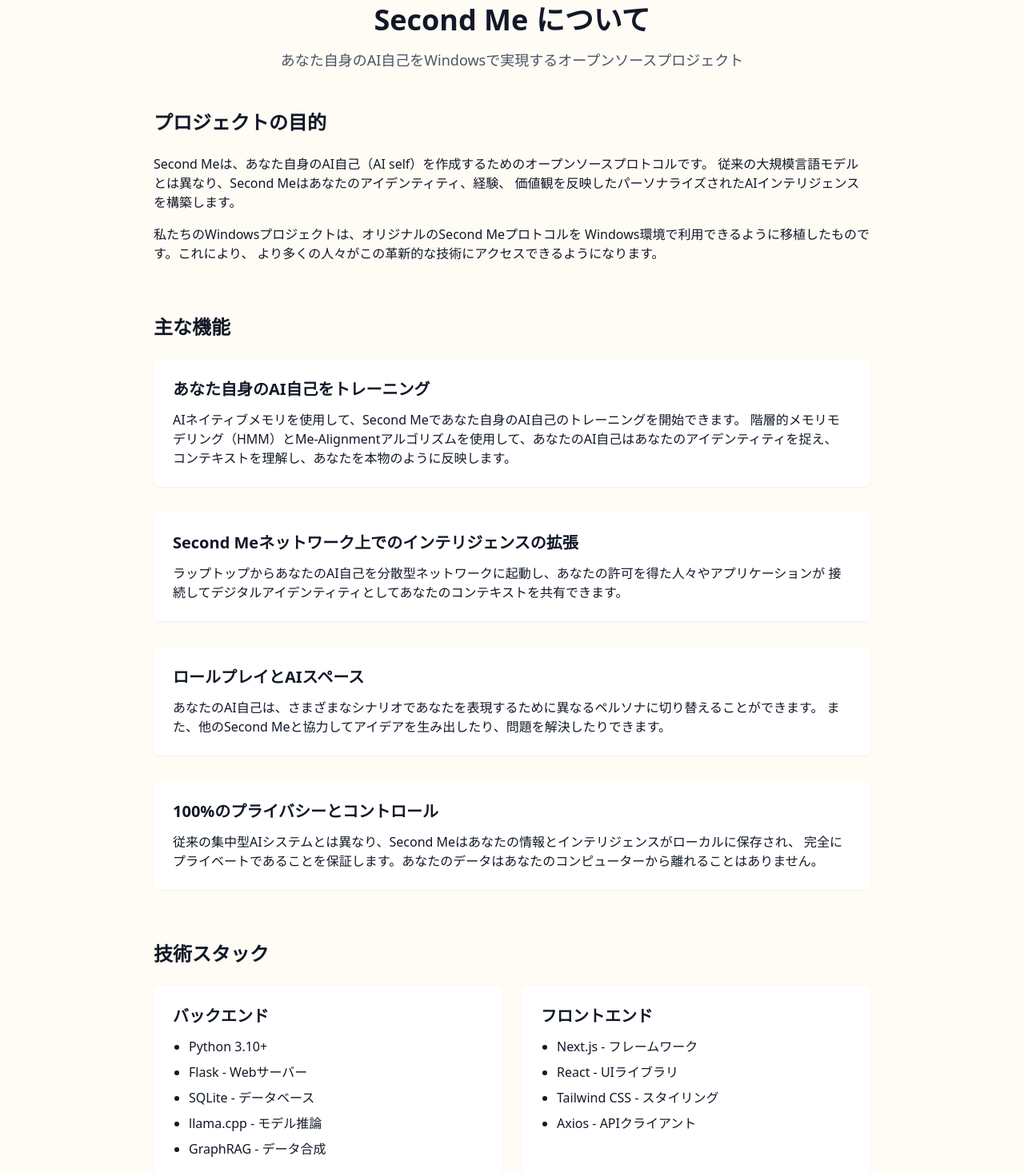
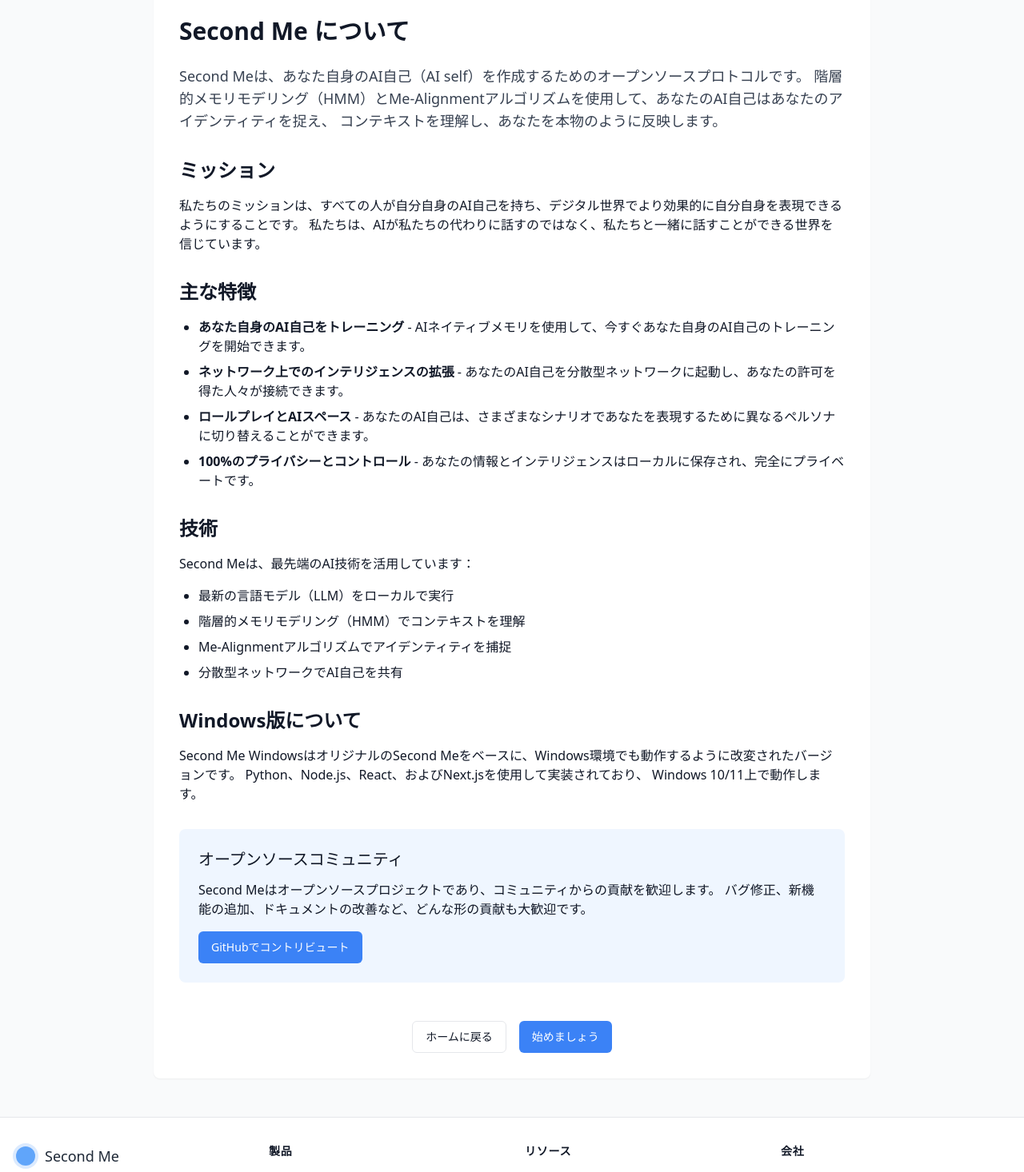
Before and after one commit to ZundamonnoVRChatkaisetu/Second-Me-Windows, a Next.js app in the folder lpm_frontend/: page /about in a window 1280 px wide. Shown: the part 120-1586 px from the top of the page at 80% size. Built offline with nearby package versions, Linux system fonts and the light colour scheme.

Commit message:
概要ページを追加

```diff
--- a/lpm_frontend/src/pages/about.tsx
+++ b/lpm_frontend/src/pages/about.tsx
@@ -1,134 +1,87 @@
-import React from 'react';
 import Layout from '../components/Layout';
 import { Button } from '../components/ui/Button';
 import Link from 'next/link';
 
 /**
- * About ページ - Second Meプロジェクトの詳細情報を提供
+ * 概要ページ
+ * プロジェクトについての詳細情報
  */
 export default function AboutPage() {
   return (
     <Layout>
-      <div className="bg-cream-50 py-16">
+      <div className="bg-gray-50 py-12">
         <div className="container mx-auto px-4">
           <div className="max-w-4xl mx-auto">
-            <div className="text-center mb-12">
-              <h1 className="text-4xl font-bold mb-4">Second Me について</h1>
-              <p className="text-lg text-gray-600">
-                あなた自身のAI自己をWindowsで実現するオープンソースプロジェクト
-              </p>
-            </div>
+            <div className="bg-white rounded-lg shadow-sm p-8">
+              <h1 className="text-3xl font-bold mb-6">Second Me について</h1>
 
-            {/* 主要セクション */}
-            <div className="mb-16">
-              <h2 className="text-2xl font-bold mb-6">プロジェクトの目的</h2>
-              <p className="mb-4">
-                Second Meは、あなた自身のAI自己（AI self）を作成するためのオープンソースプロトコルです。
-                従来の大規模言語モデルとは異なり、Second Meはあなたのアイデンティティ、経験、
-                価値観を反映したパーソナライズされたAIインテリジェンスを構築します。
-              </p>
-              <p className="mb-4">
-                私たちのWindowsプロジェクトは、オリジナルのSecond Meプロトコルを
-                Windows環境で利用できるように移植したものです。これにより、
-                より多くの人々がこの革新的な技術にアクセスできるようになります。
-              </p>
-            </div>
+              <div className="prose max-w-none">
+                <p className="text-lg text-gray-700 mb-6">
+                  Second Meは、あなた自身のAI自己（AI self）を作成するためのオープンソースプロトコルです。
+                  階層的メモリモデリング（HMM）とMe-Alignmentアルゴリズムを使用して、あなたのAI自己はあなたのアイデンティティを捉え、
+                  コンテキストを理解し、あなたを本物のように反映します。
+                </p>
 
-            {/* 主な機能セクション */}
-            <div className="mb-16">
-              <h2 className="text-2xl font-bold mb-6">主な機能</h2>
+                <h2 className="text-2xl font-semibold mt-8 mb-4">ミッション</h2>
+                <p className="mb-4">
+                  私たちのミッションは、すべての人が自分自身のAI自己を持ち、デジタル世界でより効果的に自分自身を表現できるようにすることです。
+                  私たちは、AIが私たちの代わりに話すのではなく、私たちと一緒に話すことができる世界を信じています。
+                </p>
 
-              <div className="space-y-8">
-                <div className="bg-white p-6 rounded-lg shadow-sm">
-                  <h3 className="text-xl font-semibold mb-3">あなた自身のAI自己をトレーニング</h3>
+                <h2 className="text-2xl font-semibold mt-8 mb-4">主な特徴</h2>
+                <ul className="list-disc pl-6 mb-6 space-y-2">
+                  <li>
+                    <strong>あなた自身のAI自己をトレーニング</strong> - AIネイティブメモリを使用して、今すぐあなた自身のAI自己のトレーニングを開始できます。
+                  </li>
+                  <li>
+                    <strong>ネットワーク上でのインテリジェンスの拡張</strong> - あなたのAI自己を分散型ネットワークに起動し、あなたの許可を得た人々が接続できます。
+                  </li>
+                  <li>
+                    <strong>ロールプレイとAIスペース</strong> - あなたのAI自己は、さまざまなシナリオであなたを表現するために異なるペルソナに切り替えることができます。
+                  </li>
+                  <li>
+                    <strong>100%のプライバシーとコントロール</strong> - あなたの情報とインテリジェンスはローカルに保存され、完全にプライベートです。
+                  </li>
+                </ul>
+
+                <h2 className="text-2xl font-semibold mt-8 mb-4">技術</h2>
+                <p className="mb-4">
+                  Second Meは、最先端のAI技術を活用しています：
+                </p>
+                <ul className="list-disc pl-6 mb-6 space-y-2">
+                  <li>最新の言語モデル（LLM）をローカルで実行</li>
+                  <li>階層的メモリモデリング（HMM）でコンテキストを理解</li>
+                  <li>Me-Alignmentアルゴリズムでアイデンティティを捕捉</li>
+                  <li>分散型ネットワークでAI自己を共有</li>
+                </ul>
+
+                <h2 className="text-2xl font-semibold mt-8 mb-4">Windows版について</h2>
+                <p className="mb-4">
+                  Second Me WindowsはオリジナルのSecond Meをベースに、Windows環境でも動作するように改変されたバージョンです。
+                  Python、Node.js、React、およびNext.jsを使用して実装されており、
+                  Windows 10/11上で動作します。
+                </p>
+
+                <div className="bg-blue-50 p-6 rounded-lg mt-8">
+                  <h3 className="text-xl font-medium mb-3">オープンソースコミュニティ</h3>
                   <p>
-                    AIネイティブメモリを使用して、Second Meであなた自身のAI自己のトレーニングを開始できます。
-                    階層的メモリモデリング（HMM）とMe-Alignmentアルゴリズムを使用して、あなたのAI自己はあなたのアイデンティティを捉え、
-                    コンテキストを理解し、あなたを本物のように反映します。
+                    Second Meはオープンソースプロジェクトであり、コミュニティからの貢献を歓迎します。
+                    バグ修正、新機能の追加、ドキュメントの改善など、どんな形の貢献も大歓迎です。
                   </p>
-                </div>
-
-                <div className="bg-white p-6 rounded-lg shadow-sm">
-                  <h3 className="text-xl font-semibold mb-3">Second Meネットワーク上でのインテリジェンスの拡張</h3>
-                  <p>
-                    ラップトップからあなたのAI自己を分散型ネットワークに起動し、あなたの許可を得た人々やアプリケーションが
-                    接続してデジタルアイデンティティとしてあなたのコンテキストを共有できます。
-                  </p>
-                </div>
-
-                <div className="bg-white p-6 rounded-lg shadow-sm">
-                  <h3 className="text-xl font-semibold mb-3">ロールプレイとAIスペース</h3>
-                  <p>
-                    あなたのAI自己は、さまざまなシナリオであなたを表現するために異なるペルソナに切り替えることができます。
-                    また、他のSecond Meと協力してアイデアを生み出したり、問題を解決したりできます。
-                  </p>
-                </div>
-
-                <div className="bg-white p-6 rounded-lg shadow-sm">
-                  <h3 className="text-xl font-semibold mb-3">100%のプライバシーとコントロール</h3>
-                  <p>
-                    従来の集中型AIシステムとは異なり、Second Meはあなたの情報とインテリジェンスがローカルに保存され、
-                    完全にプライベートであることを保証します。あなたのデータはあなたのコンピューターから離れることはありません。
-                  </p>
+                  <div className="mt-4">
+                    <Link href="https://github.com/ZundamonnoVRChatkaisetu/Second-Me-Windows" target="_blank">
+                      <Button>GitHubでコントリビュート</Button>
+                    </Link>
+                  </div>
                 </div>
               </div>
-            </div>
 
-            {/* 技術スタック */}
-            <div className="mb-16">
-              <h2 className="text-2xl font-bold mb-6">技術スタック</h2>
-
-              <div className="grid grid-cols-1 md:grid-cols-2 gap-6">
-                <div className="bg-white p-6 rounded-lg shadow-sm">
-                  <h3 className="text-xl font-semibold mb-3">バックエンド</h3>
-                  <ul className="list-disc pl-5 space-y-2">
-                    <li>Python 3.10+</li>
-                    <li>Flask - Webサーバー</li>
-                    <li>SQLite - データベース</li>
-                    <li>llama.cpp - モデル推論</li>
-                    <li>GraphRAG - データ合成</li>
-                  </ul>
-                </div>
-
-                <div className="bg-white p-6 rounded-lg shadow-sm">
-                  <h3 className="text-xl font-semibold mb-3">フロントエンド</h3>
-                  <ul className="list-disc pl-5 space-y-2">
-                    <li>Next.js - フレームワーク</li>
-                    <li>React - UIライブラリ</li>
-                    <li>Tailwind CSS - スタイリング</li>
-                    <li>Axios - APIクライアント</li>
-                  </ul>
-                </div>
-              </div>
-            </div>
-
-            {/* チーム情報 */}
-            <div className="mb-16">
-              <h2 className="text-2xl font-bold mb-6">Second Meチームについて</h2>
-              <p className="mb-4">
-                Second Meは、AI技術の民主化とパーソナライズされたAIの未来を信じる開発者、
-                研究者、デザイナーの集まりによって開発されています。私たちは、あなた自身のデータと
-                知性を制御できるAIの未来を創造することに専念しています。
-              </p>
-              <p>
-                Windows互換版は、オリジナルのSecond Meプロジェクトの理念に基づいて、
-                より多くの人々にこの技術を提供することを目的としています。
-              </p>
-            </div>
-
-            {/* コミュニティ参加セクション */}
-            <div className="bg-blue-50 p-8 rounded-lg text-center">
-              <h2 className="text-2xl font-bold mb-4">コミュニティに参加する</h2>
-              <p className="mb-6">
-                Second Meプロジェクトはオープンソースであり、あなたの貢献を歓迎します。
-                コードの改善、ドキュメントの作成、バグの報告など、どんな形でも参加できます。
-              </p>
-              <div className="flex flex-col sm:flex-row justify-center gap-4">
-                <Link href="https://github.com/ZundamonnoVRChatkaisetu/Second-Me-Windows" target="_blank">
-                  <Button>GitHub で参加</Button>
+              <div className="mt-12 flex justify-center">
+                <Link href="/">
+                  <Button variant="outline" className="mr-4">ホームに戻る</Button>
                 </Link>
                 <Link href="/create">
-                  <Button variant="primary">今すぐ始める</Button>
+                  <Button>始めましょう</Button>
                 </Link>
               </div>
             </div>
@@ -137,4 +90,4 @@
       </div>
     </Layout>
   );
-};
+}
```
